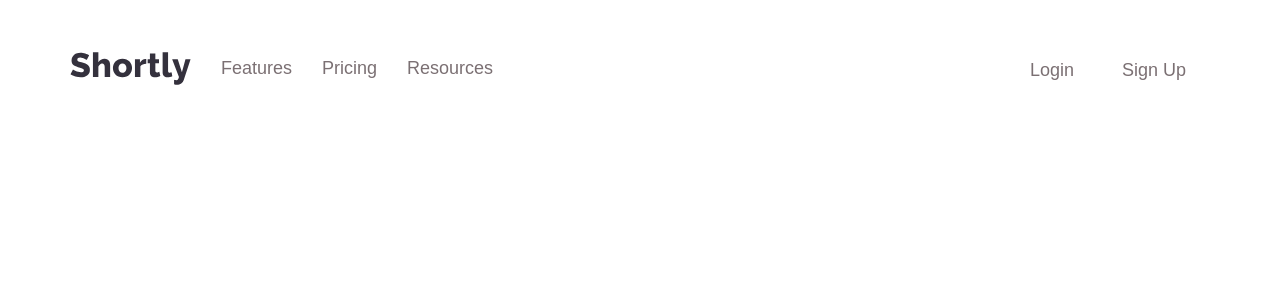
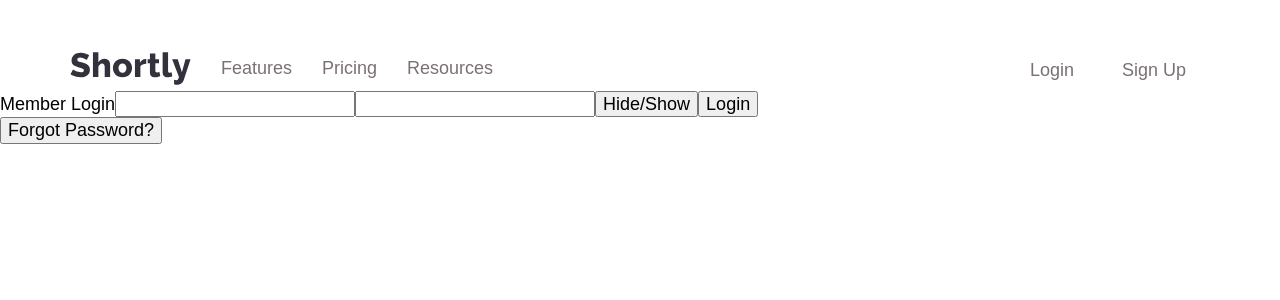
Before and after one commit to JuliaShybunka/URL-shortening-API-landing-page, a React (Create React App) app: page / in a window 1280 px wide. Shown: the top 300 px of the page. Built offline with nearby package versions, Linux system fonts and the light colour scheme.

Commit message:
Create sign up form component

```diff
--- a/src/App.js
+++ b/src/App.js
@@ -1,8 +1,14 @@
 import React from "react";
 import Header from "./Header";
+import SignUp from "./SignUp";
 
 function App() {
-  return <Header />;
+  return (
+    <>
+      <Header />
+      <SignUp />
+    </>
+  );
 }
 
 export default App;
--- /dev/null
+++ b/src/SignUp.js
@@ -0,0 +1,43 @@
+import React, { useState } from "react";
+
+const SignUp = () => {
+  const [userName, setUserName] = useState("");
+  const [password, setPassword] = useState("");
+  const [togglePassword, setTogglePassword] = useState(false);
+
+  const handleSubmit = event => {
+    event.preventDefault();
+    console.log(userName + ", " + password);
+  };
+  return (
+    <div>
+      <form onSubmit={handleSubmit}>
+        Member Login
+        <input
+          type="text"
+          name="userName"
+          onChange={event => setUserName(event.target.value)}
+          required
+        />
+        {userName}
+        <input
+          type={togglePassword ? "password" : "text"}
+          name="password"
+          onChange={event => setPassword(event.target.value)}
+          required
+        />
+        <button
+          type="button"
+          onClick={() => setTogglePassword(!togglePassword)}
+        >
+          Hide/Show
+        </button>
+        {password}
+        <button type="submit">Login</button>
+      </form>
+      <button>Forgot Password?</button>
+    </div>
+  );
+};
+
+export default SignUp;
```
